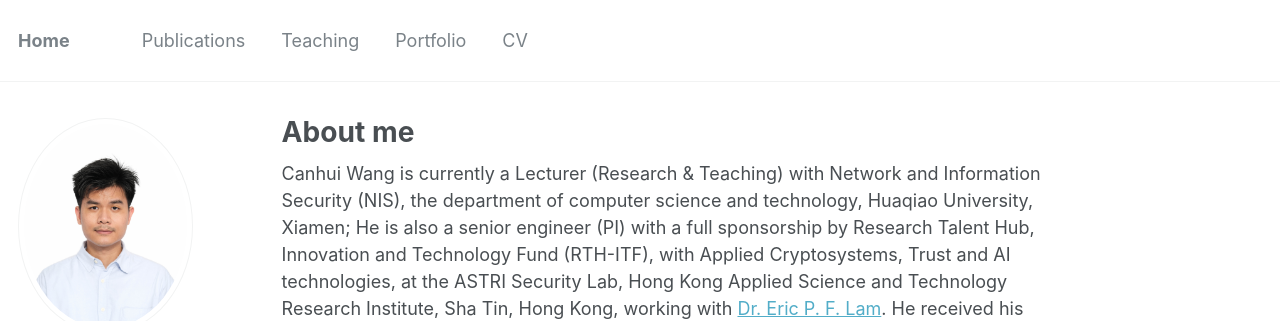
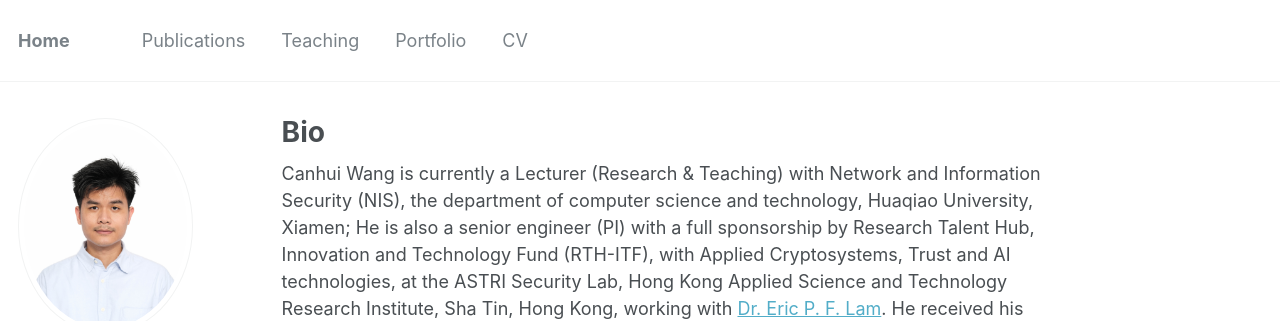
Before and after one commit to Canhui/canhui.github.io, a Jekyll site: the page built from _pages/about.md, in a window 1280 px wide and 1335 px high. Shown: the top 321 px of the window. Built offline with Jekyll 4.4.1, drawn with Linux system fonts in a browser that asks for light colours.

Commit message:
Update about.md

```diff
--- a/_pages/about.md
+++ b/_pages/about.md
@@ -1,8 +1,8 @@
 ---
 permalink: /
 #title: "Brief biography"
-title: "About me"
-excerpt: "About me"
+title: "Bio"
+excerpt: "Bio"
 author_profile: true
 redirect_from:
   - /about/
```
